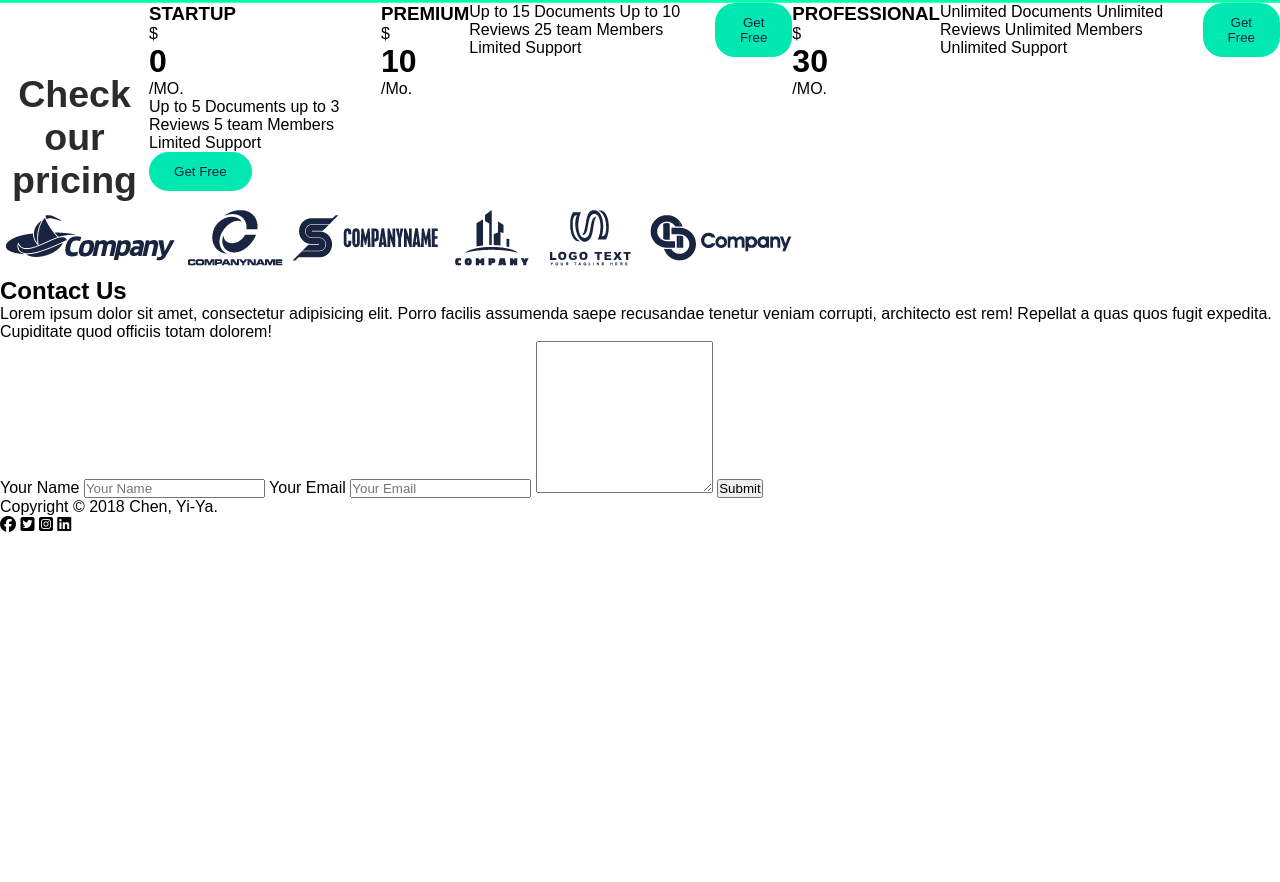
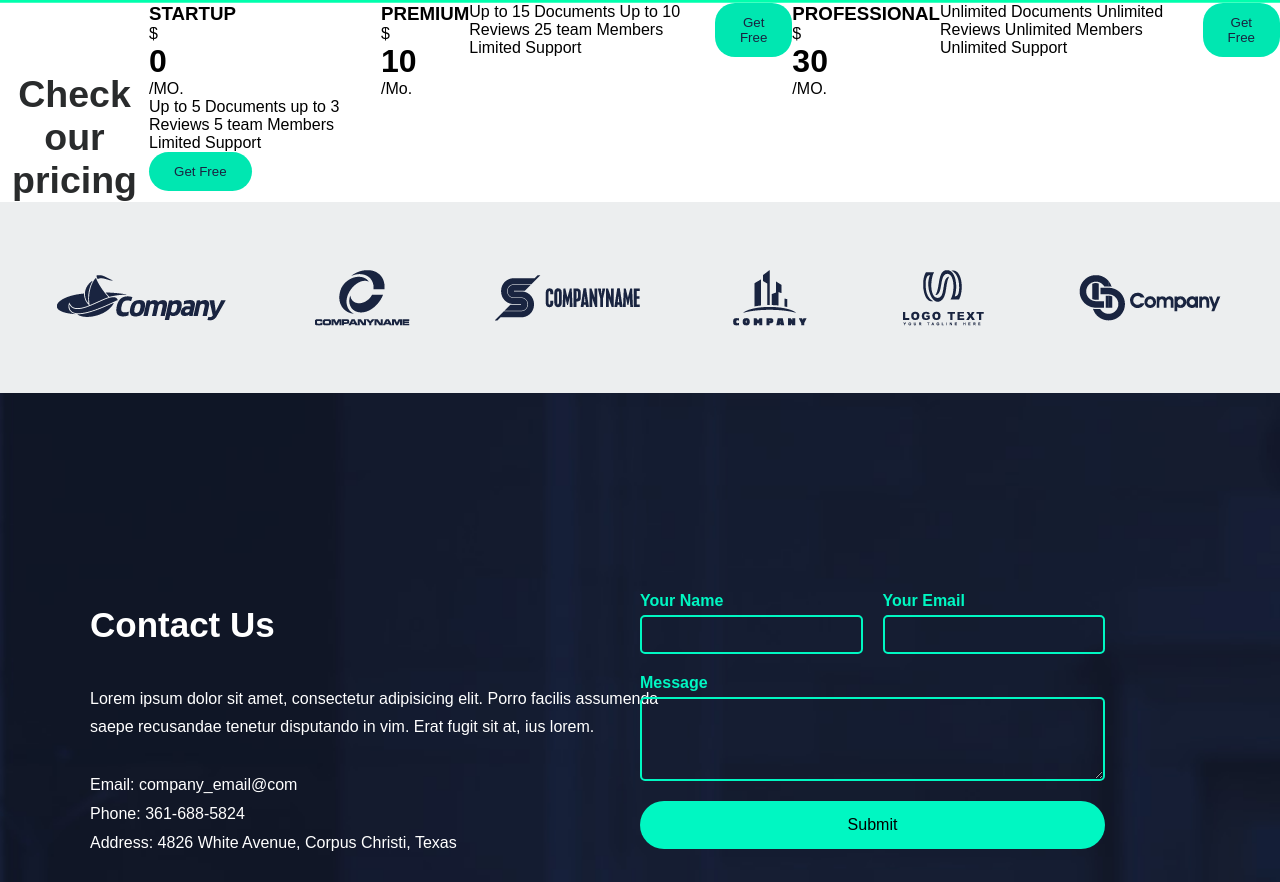
Before and after one commit to Jeronimo765/proyectoAtlas, a plain HTML site: page index.html in a window 1280 px wide. Shown: the part 2238-3120 px from the top of the page. Before the commit the page ends 2772 px from the top, so only its background shows below. Drawn offline with Linux system fonts and the light colour scheme.

Commit message:
Envio el ultimo avanze de hoy sabado a las 5:57 p.m

```diff
--- a/index.html
+++ b/index.html
@@ -170,25 +170,45 @@
         </div>
 
         <div class="contacto">
+            <div class="texto-contacto">
                 <h2>Contact Us</h2>
+                <br>
                 <p>
                     Lorem ipsum dolor sit amet, consectetur adipisicing elit. Porro facilis assumenda saepe recusandae
-                tenetur
-                veniam corrupti, architecto est rem! Repellat a quas quos fugit expedita. Cupiditate quod officiis
-                totam
-                dolorem!
+                    tenetur disputando in vim. Erat fugit sit at, ius lorem.
+                    <br>
+                    <br>
+                    Email: company_email@com
+                    <br>
+                    Phone: 361-688-5824
+                    <br>
+                    Address: 4826 White Avenue, Corpus Christi, Texas
+
                 </p>
-            <form action="formulario">
-                <label for="nombre">Your Name</label>
-                <input type="text" class="text" name="Your Name" id="Your Name" placeholder="Your Name">
-                <label for="nombre">Your Email</label>
-                <input type="text" class="text" name="your email" id="your email" placeholder="Your Email">
-                <textarea name="mensaje" id="mensaje" class="mensaje" rows="10"></textarea>
-                <input type="submit" class="btn" value="Submit">
-
+            </div>
+            <div class="formulario-contacto">
+                <div class="form-container">
+                    <form>
+                        <div class="input-row">
+                            <div class="input-group">
+                                <label for="name">Your Name</label>
+                                <input type="text" id="name" name="name">
+                            </div>
+                            <div class="input-group">
+                                <label for="email">Your Email</label>
+                                <input type="email" id="email" name="email">
+                            </div>
+                        </div>
+                        <div class="input-group full-width">
+                            <label for="message">Message</label>
+                            <textarea id="message" name="message" rows="4"></textarea>
+                        </div>
+                        <button class="boton-form" type="submit">Submit</button>
                     </form>
                 </div>
 
+            </div>
+        </div>
         <div class="footer">
                 <p>Copyright © 2018 Chen, Yi-Ya.</p>
                 <div class="listas-iconos">
--- a/styles/style.css
+++ b/styles/style.css
@@ -208,8 +208,120 @@ button {
     color: #292B2C;
 }
 
+/*ESPACIO PARA LAS TARJETAS*/
 .container-check {
     display: flex;
     justify-content: space-between;
 
 }
+
+.contenedor-gris {
+    padding: 60px 20px;
+    background: #ECEEEF;
+}
+
+.marcas {
+    display: flex;
+    justify-content: center;
+    align-items: center;
+    gap: 80px;
+    /*Separa las imagenes*/
+
+}
+
+.contacto {
+    background-image: url(/assets/images/contact-bk.jpg);
+    background-size: cover;
+    color: #FFFFFF;
+    padding: 100px 90px;
+    display: flex;
+    flex-direction: column;
+    justify-content: space-between;
+}
+
+.texto-contacto h2 {
+    font-size: 35px;
+    margin-top: 100px;
+}
+
+.texto-contacto {
+    display: flex;
+    flex-direction: column;
+    align-items: flex-start;
+    justify-content: center;
+    max-width: 600px;
+    margin-top: auto;
+    margin-bottom: auto;
+    line-height: 1.8;
+}
+
+.formulario-contacto {
+    display: flex;
+    justify-content: flex-end; /* Mueve el contenido a la derecha */
+    align-items: flex-start;
+    padding: 85px;
+    height: 600px;
+
+    background-blend-mode: darken;
+}
+
+
+.form-container {
+    position: relative;
+    margin-top: -350px;
+    width: 50%;
+}
+
+.input-row {
+    display: flex;
+    gap: 20px;
+    margin-bottom: 20px;
+}
+
+
+.input-group {
+    flex: 1;
+    display: flex;
+    flex-direction: column;
+}
+
+
+.full-width {
+    margin-bottom: 20px;
+}
+
+
+input,
+textarea {
+    padding: 10px;
+    border: 2px solid #00f7c2;
+    background: transparent;
+    color: #fff;
+    border-radius: 5px;
+}
+
+label {
+    margin-bottom: 5px;
+    color: #00f7c2;
+    font-weight: bold;
+}
+
+
+.boton-form {
+    background-color: #00f7c2;
+    color: #000;
+    padding: 15px 30px;
+    border: none;
+    border-radius: 30px;
+    cursor: pointer;
+    font-size: 16px;
+    width: 100%;
+}
+
+.footer {
+    background: #192440;
+    color: white;
+    text-align: center;
+    padding: 20px 0;
+    width: 100%; /* 👈 se asegura que ocupe todo el ancho */
+}
```
Lines whose indentation alone changed are shown as unchanged.
